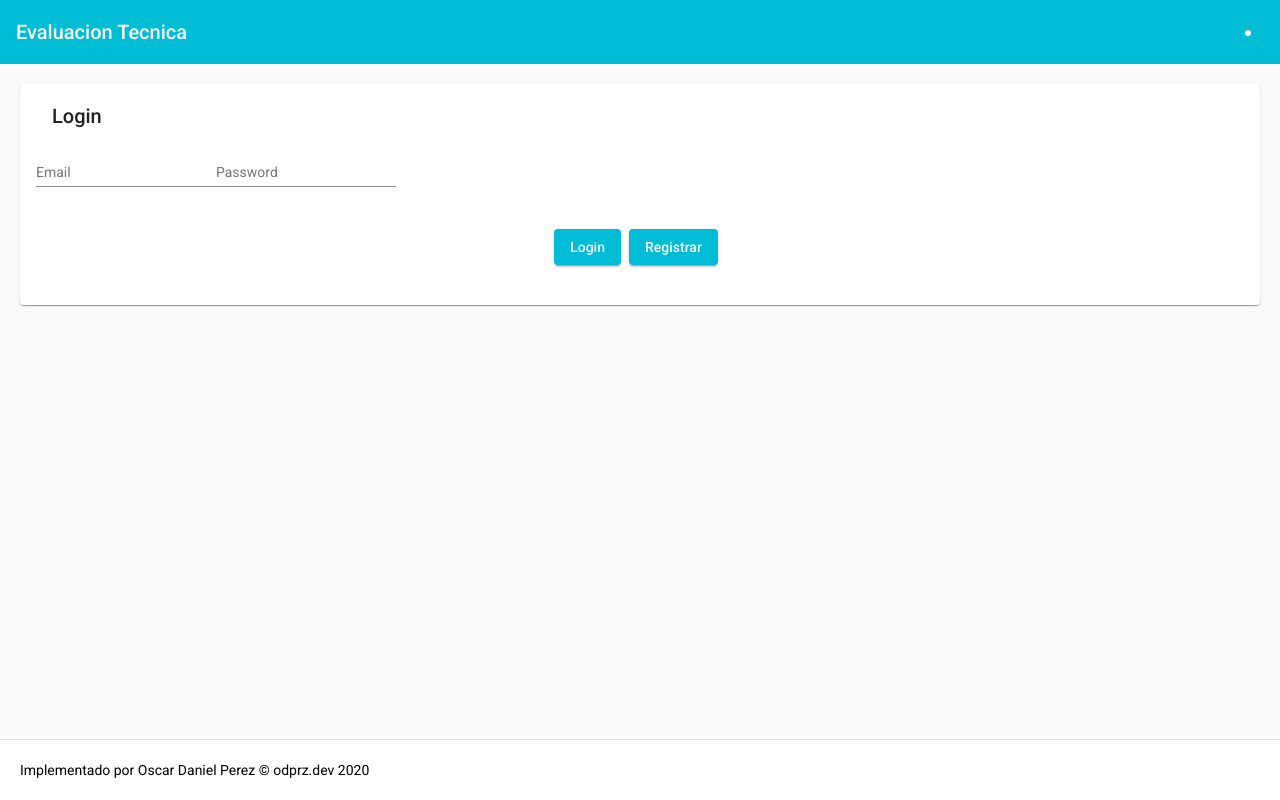
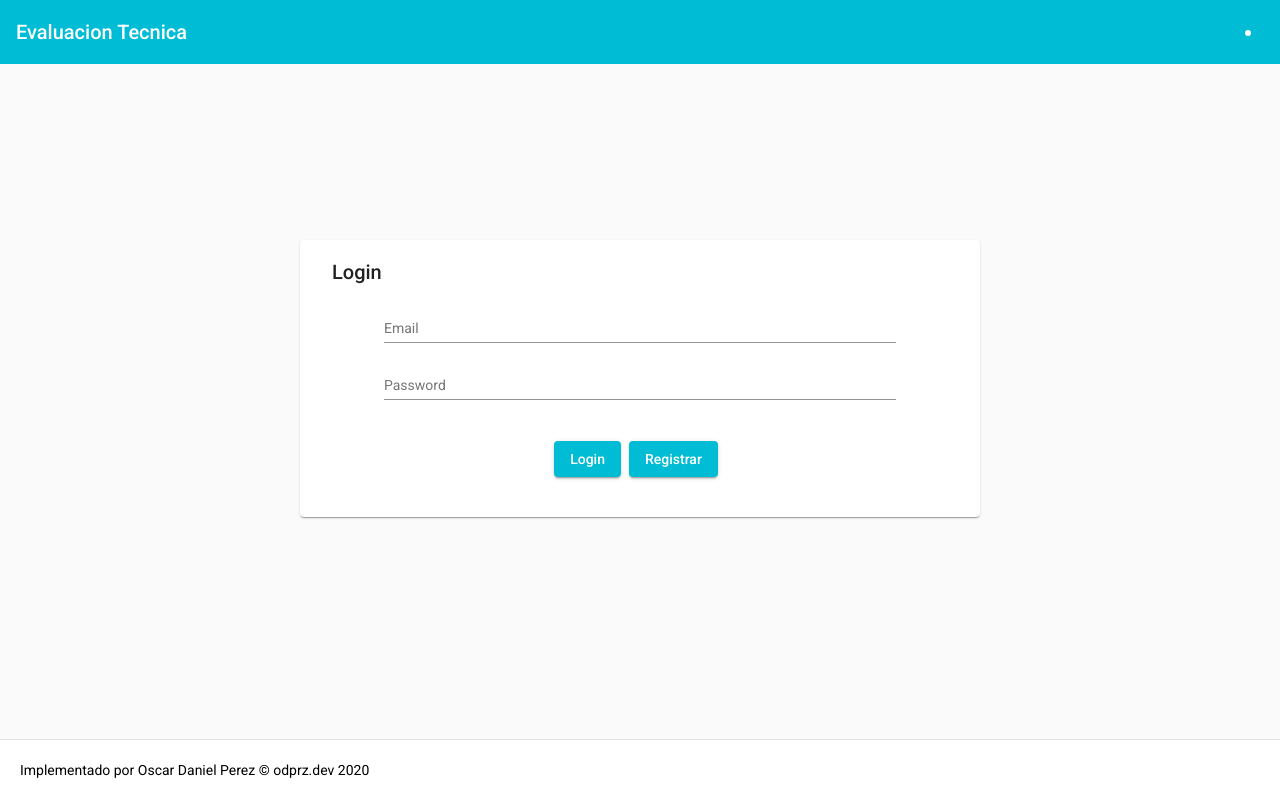
Before and after one commit to odprz-dev/pms_frontend, an Angular app: page /login in a window 1280 px wide. Built offline with nearby package versions, Linux system fonts and the light colour scheme.

Commit message:
feat: se agregan estilos para login

```diff
--- a/src/app/interceptors/error.interceptor.ts
+++ b/src/app/interceptors/error.interceptor.ts
@@ -17,7 +17,7 @@ export class ErrorInterceptor implements HttpInterceptor {
       .pipe(
         catchError(err=>{
           if(err instanceof HttpErrorResponse){
-            this.notificationService.emit(`${req.url} | ${err.status} - ${err.error.Message} ;
+            this.notificationService.emit(`${req.url} | ${err.status} - ${JSON.stringify(err.error)} ;
             }`);
           }
           return throwError(err);
--- a/src/app/modules/login/login/login.component.html
+++ b/src/app/modules/login/login/login.component.html
@@ -1,9 +1,10 @@
+<div class="login">
   <div class="container">
     <div class="card-wrapper">
-    <mat-card class="mat-elevation-z1">
+      <mat-card style="width: 40.5rem; justify-content: center;"  class="mat-elevation-z1">
         <mat-card-header>
-        <mat-card-title>
-          <h2>Login</h2>
+          <mat-card-title style="text-align: center;">
+            <h2 style="text-align: center; width: 100%;">Login</h2>
           </mat-card-title>
         </mat-card-header>
         <form (submit)="login()">
@@ -25,3 +26,4 @@
       </mat-card>
     </div>
   </div>
+</div>
--- a/src/app/modules/login/login/login.component.scss
+++ b/src/app/modules/login/login/login.component.scss
@@ -1,4 +1,43 @@
-.center-fix{
-  display: flex;
-  justify-content: center;
+// .center-fix{
+//   display: flex;
+//   justify-content: center;
+// }
+
+
+::ng-deep .mat-form-field-infix {
+  width: 32rem !important;
 }
+
+div.login{
+  height: 100%;
+  .background {
+    position: fixed;
+    left: 0;
+    right: 0;
+    z-index: 1;
+    display: block;
+    // background: url(assets/background.jpg) no-repeat center center fixed;
+    background-size: cover;
+    height: 100%;
+    overflow: hidden;
+  }
+  .container {
+    position: fixed;
+    left: 0;
+    right: 0;
+    top: 15rem;
+    bottom: 0;
+    z-index: 100;
+    .card-wrapper {
+      margin: auto;
+      display: flex;
+      justify-content: center;
+      text-align: center;
+    }
+  }
+}
+
+
+mat-card-title{
+  text-align: center;
+}
```
Lines whose indentation alone changed are shown as unchanged.
